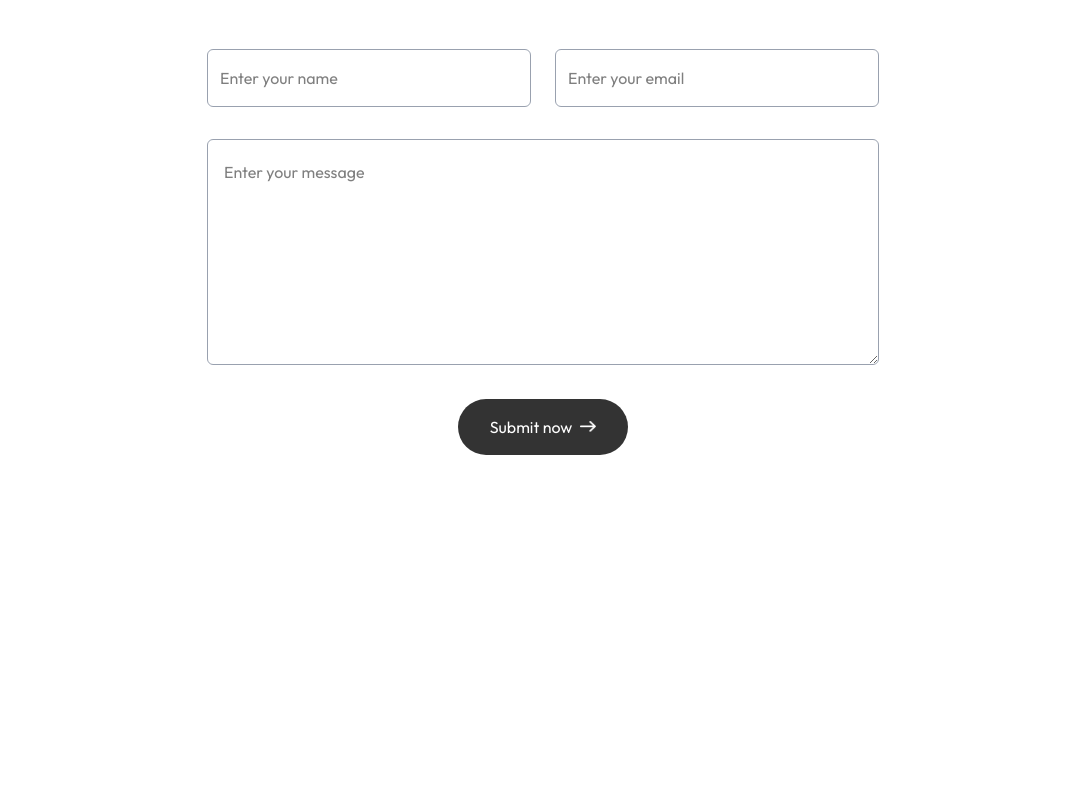
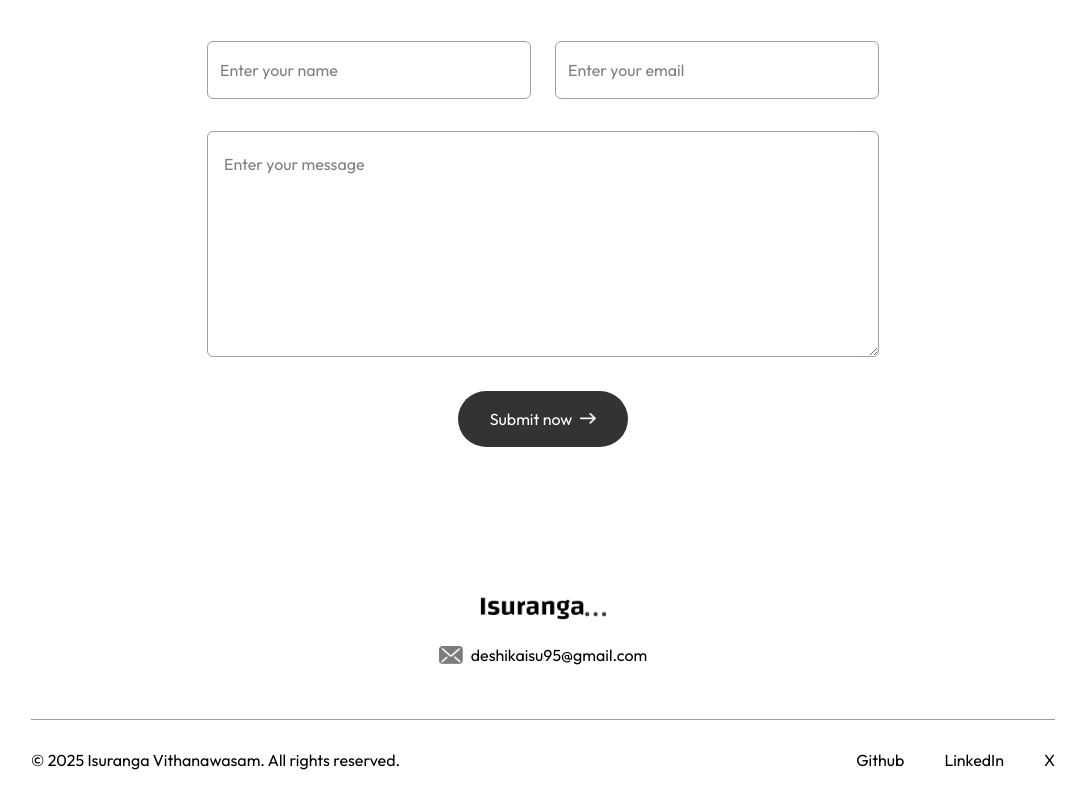
Before and after one commit to IsurangaVithanawasam/Portfolio, a Next.js app: page / in a window 1280 px wide. Shown: the part 3110-3910 px from the top of the page, without its empty margins (97-1183 px from the left). Before the commit the page ends 3621 px from the top, so only its background shows below. Built offline with nearby package versions, Linux system fonts and the light colour scheme; a web font is replaced by a local one.

Commit message:
added footer component

```diff
--- a/app/components/Contact.jsx
+++ b/app/components/Contact.jsx
@@ -30,7 +30,7 @@
   };
 
   return (
-    <div id='contact' className='w-full px-[12%] py-10 scroll-mt-20 bg-[url("/footer-bg-color.png")]
+    <div id='contact' className='w-full px-[12%] py-10 scroll-mt-10 bg-[url("/footer-bg-color.png")]
     bg-no-repeat bg-center bg-[length:90%_auto]
      '>
         <h4 className='text-center mb-2 text-lg font-Ovo'>
@@ -39,7 +39,7 @@
         <h2 className='text-center text-5xl font-Ovo'>
             Get in touch</h2>
 
-        <p className='text-center max-w-2xl mx-auto mt-5 mb-12 font-Ovo'>
+        <p className='text-center max-w-2xl mx-auto mt-5 mb-5 font-Ovo'>
             I'm always open to collaborating on interesting projects. If you have an
             idea or project you'd like to work on together, feel free to reach out!
         </p>
--- /dev/null
+++ b/app/components/Footer.jsx
@@ -0,0 +1,32 @@
+import { assets } from '@/assets/assets'
+import Image from 'next/image'
+import React from 'react'
+
+const Footer = () => {
+  return (
+    <div className='mt-20'>
+        <div className='text-center'>
+             <Image src={assets.logo} alt='' className='w-36 mx-auto  mb-2'/>
+        </div>
+
+        <div className='w-max flex items-center gap-2 mx-auto'>
+             <Image src={assets.mail_icon} alt='' className='w-6'/>
+            deshikaisu95@gmail.com
+        </div>
+
+        <div className='text-center sm:flex items-center justify-between border-t
+        border-gray-400 mx-[10%] mt-12 py-6'>
+            <p>© 2025 Isuranga Vithanawasam. All rights reserved.</p>
+            <ul className='flex items-center gap-10 justify-center mt-4 sm:mt-0'>
+                <li><a target='_blank' href="https://github.com/IsurangaVithanawasam">Github</a></li>
+                <li><a target='_blank' href="https://www.linkedin.com/in/isurangavithanawasam">LinkedIn</a></li>
+                <li><a target='_blank' href="https://x.com/DeshikaIsu">X</a></li>
+
+            </ul>
+        </div>
+
+    </div>
+  )
+}
+
+export default Footer
--- a/app/components/Work.jsx
+++ b/app/components/Work.jsx
@@ -4,7 +4,7 @@
 
 const Work = () => {
   return (
-    <div id='work' className='w-full px-[12%] py-10 scroll-mt-20'>
+    <div id='work' className='w-full px-[12%] py-10 scroll-mt-15'>
         <h4 className='text-center mb-2 text-lg font-Ovo'>
         My portfolio</h4>
         <h2 className='text-center text-5xl font-Ovo'>
--- a/app/page.js
+++ b/app/page.js
@@ -1,6 +1,7 @@
 'use client'
 import About from "./components/About";
 import Contact from "./components/Contact";
+import Footer from "./components/Footer";
 import Header from "./components/Header";
 import Navbar from "./components/Navbar";
 import Services from "./components/Services";
@@ -15,6 +16,7 @@
       <Services/>
       <Work/>
       <Contact/>
+      <Footer/>
     </>
   );
 }
```
